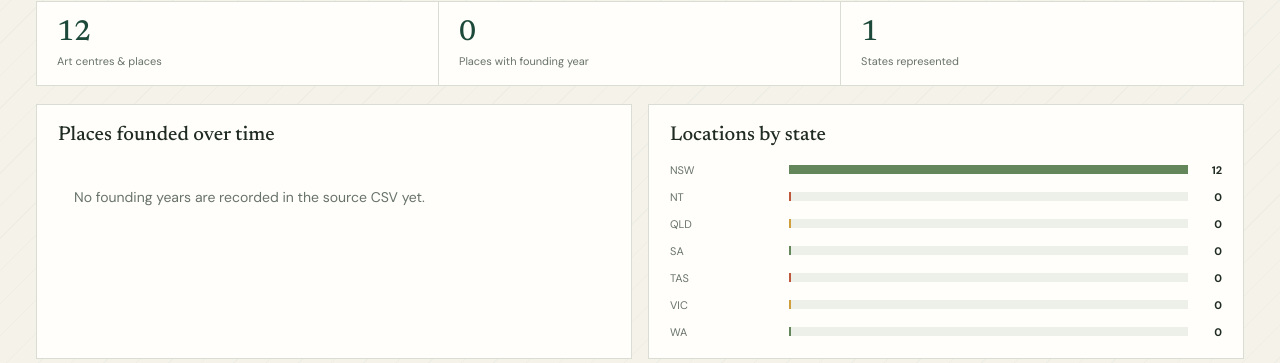
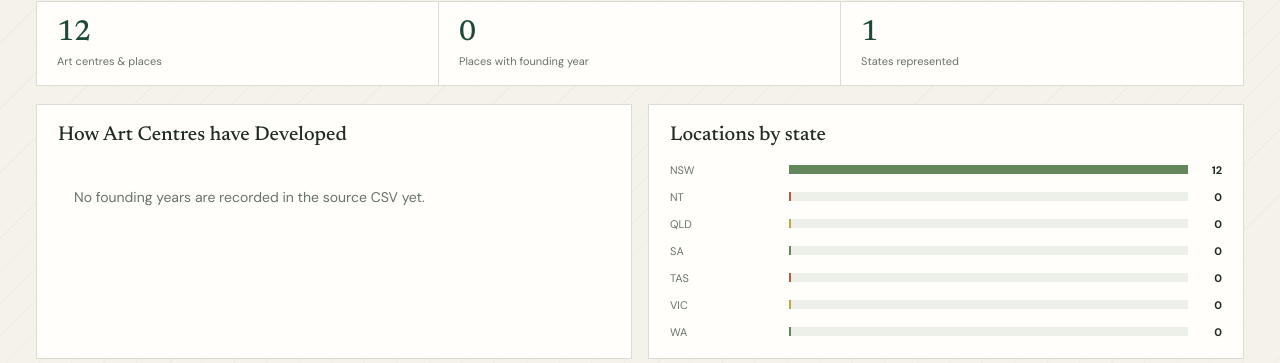
Before and after one commit to a-c-python/Assignment-1, a Flask app: page /archive in a window 1280 px wide. Shown: the part 216-579 px from the top of the page. Run offline with Flask 3, Linux system fonts and the light colour scheme; data that the repository does not hold is empty.

Commit message:
Edited archive.html

```diff
--- a/templates/archive.html
+++ b/templates/archive.html
@@ -1,6 +1,6 @@
 {% extends "base.html" %}
 
-{% block title %}Graphs &amp; timeline | Country &amp; Collection{% endblock %}
+{% block title %} Development of Art Centres | Indigenous Art Finder{% endblock %}
 
 {% block page_content %}
 <section class="panel" id="panel-archive">
@@ -11,7 +11,7 @@
 	<div class="analytics-top" id="metrics"></div>
 	<div class="analytics-grid">
 		<section class="chart-panel" aria-labelledby="founded-chart-title">
-			<h3 id="founded-chart-title">Places founded over time</h3>
+			<h3 id="founded-chart-title">How Art Centres have Developed</h3>
 			<div id="founded-chart" aria-label="Cumulative line graph of places founded by year"></div>
 			<div class="timeline-list" id="timeline" aria-label="Founding timeline"></div>
 		</section>
```
